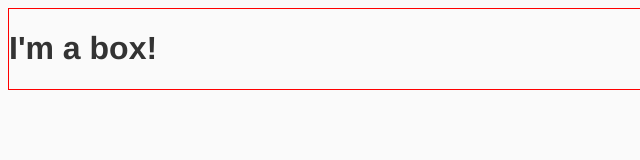
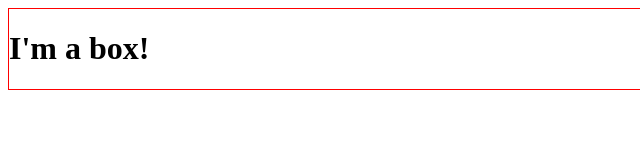
Before and after one commit to snailbites/cssdevconf, a website: page app/index.html in a window 1280 px wide. Shown: the full height of the page, 0-640 px from the left. Drawn offline with nearby package versions, Linux system fonts and the light colour scheme; files that its build step writes are made by us from their sources; files whose address does not match are found by name.

Commit message:
testing...

```diff
--- a/app/styles/main.scss
+++ b/app/styles/main.scss
@@ -1,10 +1,7 @@
 // bower:scss
 // endbower
-
-body {
-  background: #fafafa;
-  font-family: 'Helvetica Neue', Helvetica, Arial, sans-serif;
-  color: #333;
+.test {
+  color: red;
 }
 
 .box {
```
Also changed, not shown: dist/styles/main.css.
